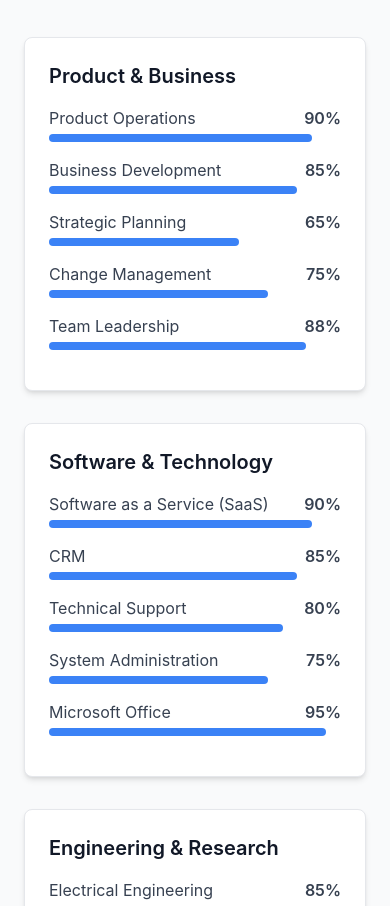
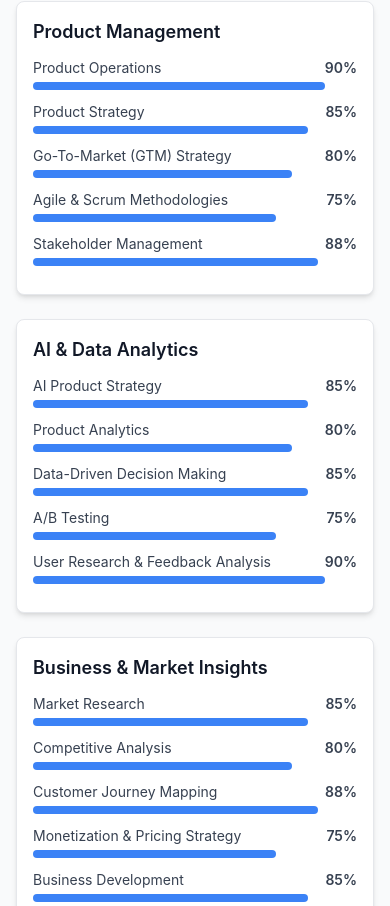
Before and after one commit to omari91/cliffordondieki, a React (Create React App) app: page / in a window 390 px wide. Shown: the part 3858-4764 px from the top of the page. Built offline with nearby package versions, Linux system fonts and the light colour scheme.

Commit message:
skills adjustment

```diff
--- a/src/components/Navbar.jsx
+++ b/src/components/Navbar.jsx
@@ -18,7 +18,7 @@ const Navbar = () => {
 
         {/* Navigation Links - centered */}
         <ul className="hidden md:flex space-x-6 mx-auto">
-          {[ "About", "Experience", "Education", "Skills", "Blogs & Testimonials",].map((item) => (
+          {["About", "Experience", "Education", "Skills", "Blogs & Testimonials"].map((item) => (
             <li key={item}>
               <Link
                 to={item.toLowerCase()}
@@ -33,11 +33,11 @@ const Navbar = () => {
         </ul>
 
         {/* Resume Button - pushed to extreme right */}
-        <div className="ml-auto">
+        <div className="ml-auto hidden md:inline-block">
           <a
             href="/Resume.pdf"
             download="Clifford_Resume.pdf"
-            className="hidden md:inline-block px-4 py-2 bg-blue-500 text-white rounded-md hover:bg-blue-600"
+            className="px-4 py-2 bg-blue-500 text-white rounded-md hover:bg-blue-600"
           >
             Download Resume
           </a>
@@ -60,7 +60,7 @@ const Navbar = () => {
         {isOpen && (
           <div className="absolute top-16 left-0 w-full bg-white shadow-md md:hidden">
             <ul className="flex flex-col items-center py-4">
-              {["Home", "About", "Experience", "Education", "Skills", "Blogs & Testimonials", "Contact"].map((item) => (
+              {["About", "Experience", "Education", "Skills", "Blogs & Testimonials",].map((item) => (
                 <li key={item} className="py-2">
                   <Link
                     to={item.toLowerCase()}
@@ -73,6 +73,15 @@ const Navbar = () => {
                   </Link>
                 </li>
               ))}
+              <li className="py-2">
+                <a
+                  href="/Resume.pdf"
+                  download="Clifford_Resume.pdf"
+                  className="px-4 py-2 bg-blue-500 text-white rounded-md hover:bg-blue-600"
+                >
+                  Download Resume
+                </a>
+              </li>
             </ul>
           </div>
         )}
--- a/src/components/Skills.jsx
+++ b/src/components/Skills.jsx
@@ -2,33 +2,33 @@ import { motion } from "framer-motion";
 
 const skillsData = [
   {
-    category: "Product & Business",
+    category: "Product Management",
     skills: [
       { name: "Product Operations", level: 90 },
-      { name: "Business Development", level: 85 },
-      { name: "Strategic Planning", level: 65 },
-      { name: "Change Management", level: 75 },
-      { name: "Team Leadership", level: 88 },
+      { name: "Product Strategy", level: 85 },
+      { name: "Go-To-Market (GTM) Strategy", level: 80 },
+      { name: "Agile & Scrum Methodologies", level: 75 },
+      { name: "Stakeholder Management", level: 88 },
     ],
   },
   {
-    category: "Software & Technology",
+    category: "AI & Data Analytics",
     skills: [
-      { name: "Software as a Service (SaaS)", level: 90 },
-      { name: "CRM", level: 85 },
-      { name: "Technical Support", level: 80 },
-      { name: "System Administration", level: 75 },
-      { name: "Microsoft Office", level: 95 },
+      { name: "AI Product Strategy", level: 85 },
+      { name: "Product Analytics", level: 80 },
+      { name: "Data-Driven Decision Making", level: 85 },
+      { name: "A/B Testing", level: 75 },
+      { name: "User Research & Feedback Analysis", level: 90 },
     ],
   },
   {
-    category: "Engineering & Research",
+    category: "Business & Market Insights",
     skills: [
-      { name: "Electrical Engineering", level: 85 },
-      { name: "Power Systems", level: 80 },
-      { name: "Power Electronics", level: 75 },
-      { name: "Transformer", level: 70 },
-      { name: "Wind Power", level: 65 },
+      { name: "Market Research", level: 85 },
+      { name: "Competitive Analysis", level: 80 },
+      { name: "Customer Journey Mapping", level: 88 },
+      { name: "Monetization & Pricing Strategy", level: 75 },
+      { name: "Business Development", level: 85 },
     ],
   },
   {
@@ -37,32 +37,39 @@ const skillsData = [
       { name: "Communication", level: 95 },
       { name: "Problem Solving", level: 90 },
       { name: "Interpersonal Skills", level: 85 },
-      { name: "Customer Satisfaction", level: 88 },
-      { name: "Time Management", level: 92 },
+      { name: "Customer-Centric Thinking", level: 92 },
+      { name: "Time Management", level: 90 },
     ],
   },
 ];
 
 const Skills = () => {
   return (
-    <section id="skills" className="py-16 bg-gray-50">
-      <div className="container mx-auto px-6 lg:px-20">
-        <h2 className="text-4xl font-bold text-gray-800 text-center mb-12">
+    <section id="skills" className="py-12 px-4 sm:px-6 lg:px-20 bg-gray-50">
+      <div className="container mx-auto">
+        <h2 className="text-3xl sm:text-4xl font-bold text-gray-800 text-center mb-8 sm:mb-12">
           Skills
         </h2>
 
-        <div className="grid grid-cols-1 md:grid-cols-2 lg:grid-cols-2 gap-8">
+        <div className="grid grid-cols-1 sm:grid-cols-2 gap-6 sm:gap-8">
           {skillsData.map((category, index) => (
-            <div key={index} className="bg-white shadow-md rounded-lg p-6 border border-gray-200">
-              <h3 className="text-xl font-semibold text-gray-900 mb-4">{category.category}</h3>
+            <div
+              key={index}
+              className="bg-white shadow-md rounded-lg p-4 sm:p-6 border border-gray-200"
+            >
+              <h3 className="text-lg sm:text-xl font-semibold text-gray-900 mb-3 sm:mb-4">
+                {category.category}
+              </h3>
               {category.skills.map((skill, i) => (
-                <div key={i} className="mb-4">
-                  <div className="flex justify-between">
+                <div key={i} className="mb-3 sm:mb-4">
+                  <div className="flex justify-between text-sm sm:text-base">
                     <span className="text-gray-700">{skill.name}</span>
-                    <span className="text-gray-700 font-semibold">{skill.level}%</span>
+                    <span className="text-gray-700 font-semibold">
+                      {skill.level}%
+                    </span>
                   </div>
                   <motion.div
-                    className="w-full h-2 bg-gray-200 rounded-md overflow-hidden mt-1"
+                    className="w-full h-2 sm:h-3 bg-gray-200 rounded-md overflow-hidden mt-1"
                     initial={{ width: 0 }}
                     animate={{ width: `${skill.level}%` }}
                     transition={{ duration: 1 }}
--- a/src/components/Testimonial.jsx
+++ b/src/components/Testimonial.jsx
@@ -100,7 +100,7 @@ const testimonials = [
     name: "Alisha Eberle",
     role: "Marketing Manager at Pembroke",
     date: "January 5, 2022",
-    text: "hile working with Clifford at Elephant Healthcare, I was impressed by his can-do attitude and friendly demeanor. Clifford is a reliable sales representative, who supported his colleagues to ensure the entire team succeeded. Caring and dynamic, Clifford looked after his clients well and executed his job successfully. He would be an asset to any sales organization, and I’m sure there are many more areas of business Clifford could excel in given the opportunity.",
+    text: "While working with Clifford at Elephant Healthcare, I was impressed by his can-do attitude and friendly demeanor. Clifford is a reliable sales representative, who supported his colleagues to ensure the entire team succeeded. Caring and dynamic, Clifford looked after his clients well and executed his job successfully. He would be an asset to any sales organization, and I’m sure there are many more areas of business Clifford could excel in given the opportunity.",
     avatar: alishaAvatar,
   },
   {
```
